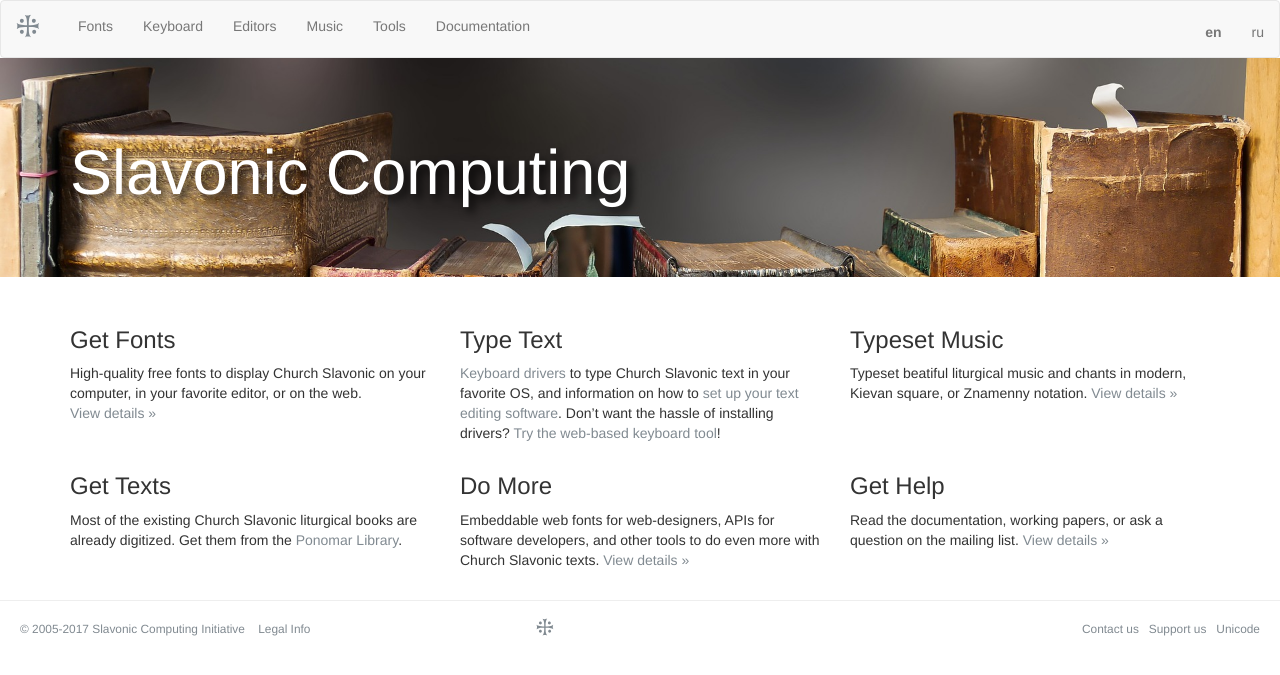
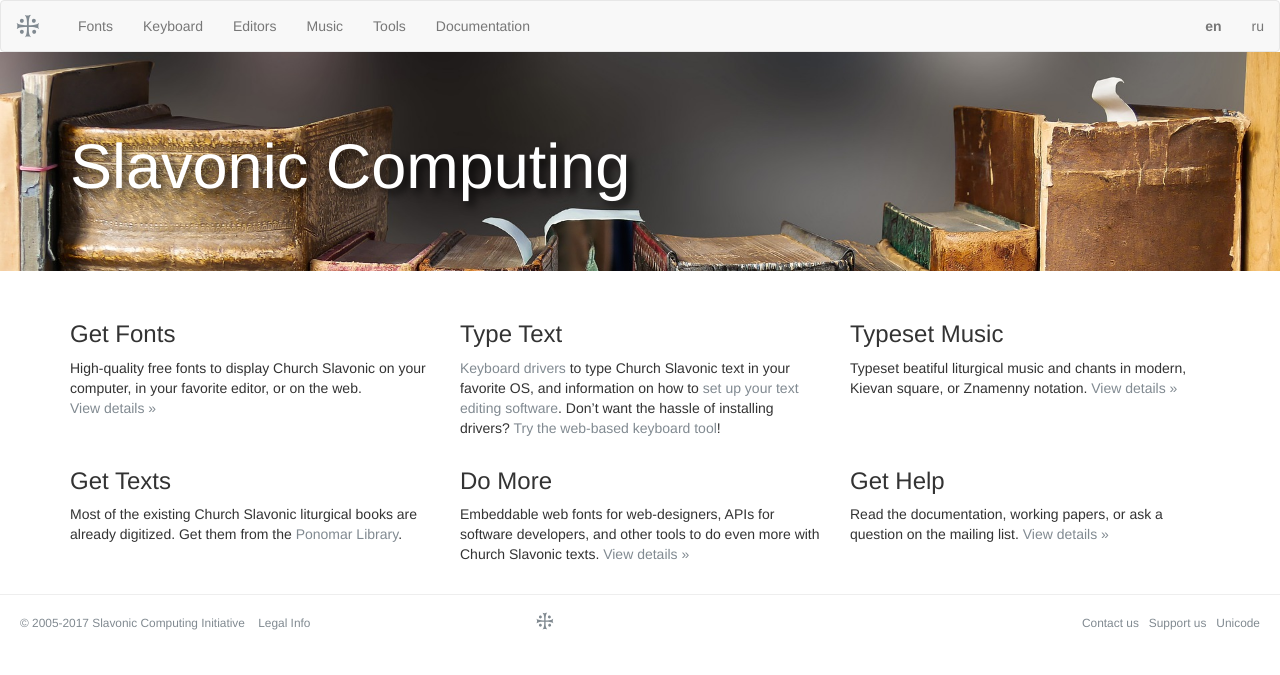
Before and after one commit to slavonic/slavonic.github.io, a Jekyll site: the page built from index.md, in a window 1280 px wide. Shown: the top 675 px of the page. Built offline with Jekyll 4.4.1, drawn with Linux system fonts in a browser that asks for light colours.

Commit message:
Update style.css

```diff
--- a/css/style.css
+++ b/css/style.css
@@ -3,8 +3,8 @@
     font-weight: bold;
 }
 
-.lang-selector {
-    padding-top: 0.4em;
+.lang-selector a {
+    padding-left: 0;
 }
 
 a {
```
